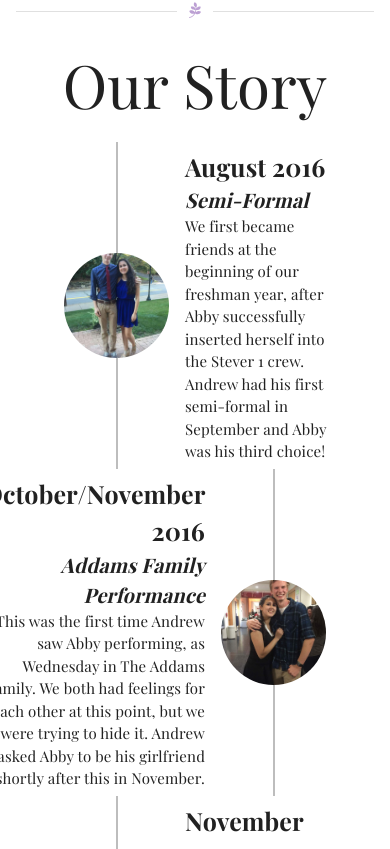
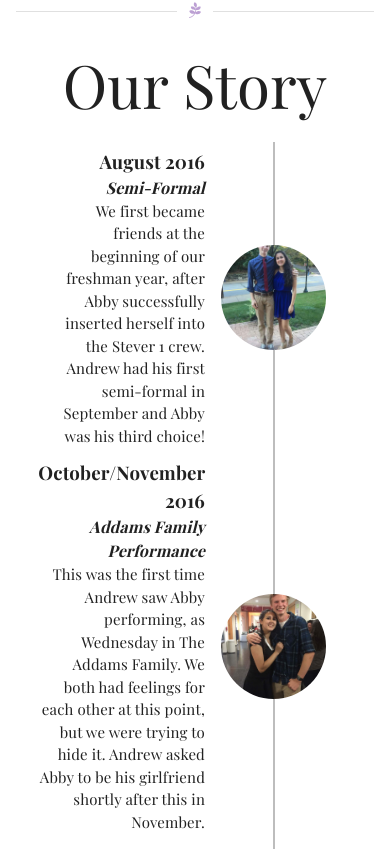
Before and after one commit to abby-pfingsten/wedding, a React (Create React App) app: page / in a window 390 px wide. Shown: the part 2675-3524 px from the top of the page. Built offline with nearby package versions, Linux system fonts and the light colour scheme; sample sign-in values are in the browser's storage; a web font is replaced by a local one.

Commit message:
very close to getting everything right on our story for spacing of text on mobile and desktop

```diff
--- a/src/components/Header.jsx
+++ b/src/components/Header.jsx
@@ -41,7 +41,7 @@ function ResponsiveHeader({ theme }) {
 
   return (
     <AppBar position='sticky'>
-      <Container maxWidth='xl'>
+      <Container maxWidth='false'>
         <Toolbar disableGutters>
           <Typography
             variant='h6'
--- a/src/pages/OurStory.jsx
+++ b/src/pages/OurStory.jsx
@@ -24,7 +24,7 @@ import { useMediaQuery, useTheme } from '@mui/material';
 
 export default function OurStory() {
   const theme = useTheme();
-  const isSmallScreen = useMediaQuery(theme.breakpoints.down('lg'));
+  const isSmallScreen = useMediaQuery(theme.breakpoints.down('md'));
 
   return (
     <Container id='Our Story' maxWidth={false}>
@@ -37,7 +37,8 @@ export default function OurStory() {
       <Typography variant='h2' align='center'>
         Our Story
       </Typography>
-      <Timeline position={isSmallScreen ? 'alternate' : 'alternate'}>
+      {/* <Timeline position='alternate'> */}
+      <Timeline position={isSmallScreen ? 'left' : 'alternate'}>
         {ourStoryPics.map((timelineItem) => (
           <TimelineItem key={timelineItem.key}>
             <TimelineSeparator>
@@ -60,15 +61,19 @@ export default function OurStory() {
             <TimelineContent
               className='test'
               sx={{
-                display: 'flex',
-                flexDirection: timelineItem.key % 2 === 0 ? 'row' : 'column',
-                width: '100%',
-                alignSelf: timelineItem.key % 2 === 0 ? 'left' : 'right',
+                // display: 'flex',
+                // flexDirection: timelineItem.key % 2 === 0 ? 'row' : 'column',
+                // width: '100%',
+                // alignSelf: timelineItem.key % 2 === 0 ? 'left' : 'right',
+                // justifyContent: isSmallScreen ? 'flex-end' : 'flex-start'  ,
+                // timelineItem.key % 2 === 0 ? 'flex-end' : 'flex-start',
                 justifyContent:
-                  timelineItem.key % 2 === 0 ? 'flex-end' : 'flex-start',
+                  timelineItem.key % 2 === 0 || isSmallScreen
+                    ? 'flex-end'
+                    : 'flex-start',
                 flex: {
                   xs: 'auto !important',
-                  // sm: 'auto !important',
+                  sm: 'auto !important',
                   md: '1 1 0% !important',
                 },
               }}
@@ -78,15 +83,13 @@ export default function OurStory() {
                 direction='column'
                 className='timeLine'
                 sx={{
-                  display: 'flex',
-                  flexFlow: 'column',
-                  width: { xs: '100%', sm: '60%' },
+                  width: { xs: '100%', sm: '100%', md: '100%', lg: '60%' },
                 }}
               >
-                <h4 className='timeLine__header'>{timelineItem.header}</h4>
-                <h5 className='timeLine__subHeader'>
+                <h3 className='timeLine__header'>{timelineItem.header}</h3>
+                <h4 className='timeLine__subHeader'>
                   {timelineItem.subHeader}
-                </h5>
+                </h4>
                 <p className='timeLine__text'> {timelineItem.text}</p>
               </Grid>
             </TimelineContent>
--- a/src/styles/OurStory.scss
+++ b/src/styles/OurStory.scss
@@ -1,15 +1,17 @@
+.test {
+  display: flex;
+  // width: 100%;
+}
+
 .timeLine {
   display: flex;
   flex-flow: column;
-  width: 60%;
   &__header {
     margin: 0;
-    font-size: 25px;
     font-weight: bold;
   }
   &__subHeader {
     margin: 0px;
-    font-size: 20px;
     font-style: italic;
   }
   &__text {
```
Also changed, not shown: 1 other file (tests, documents, lock files or other folders).
